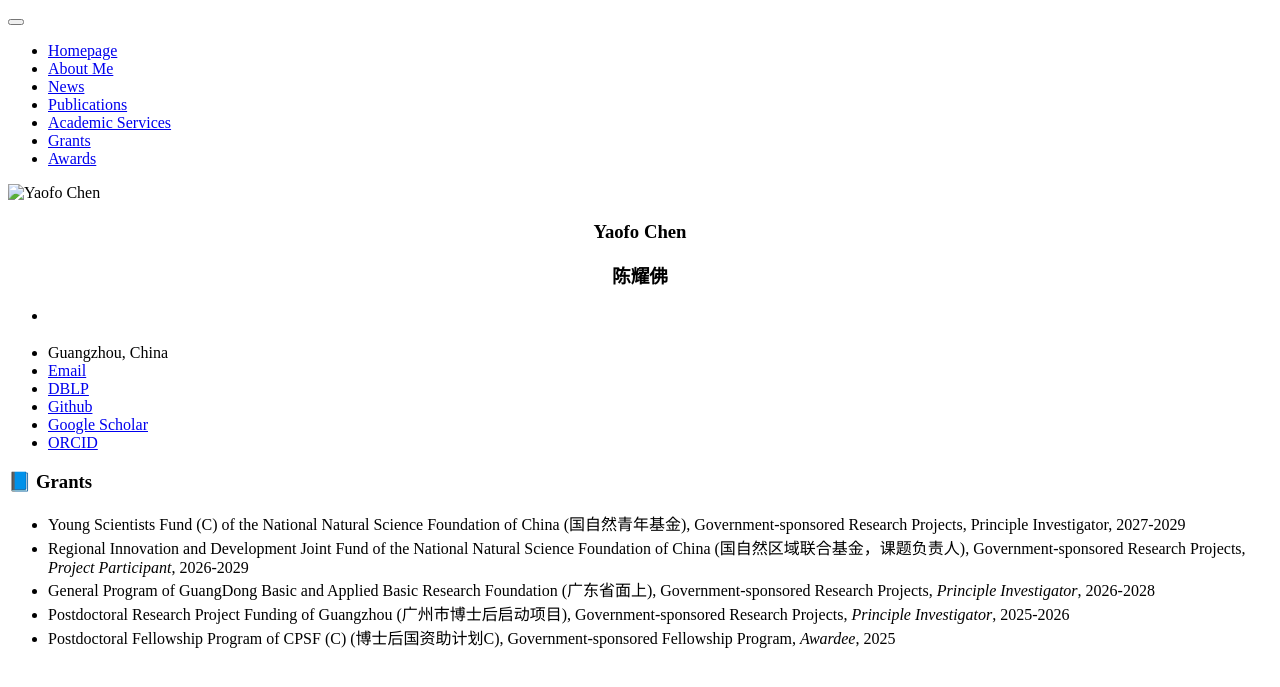
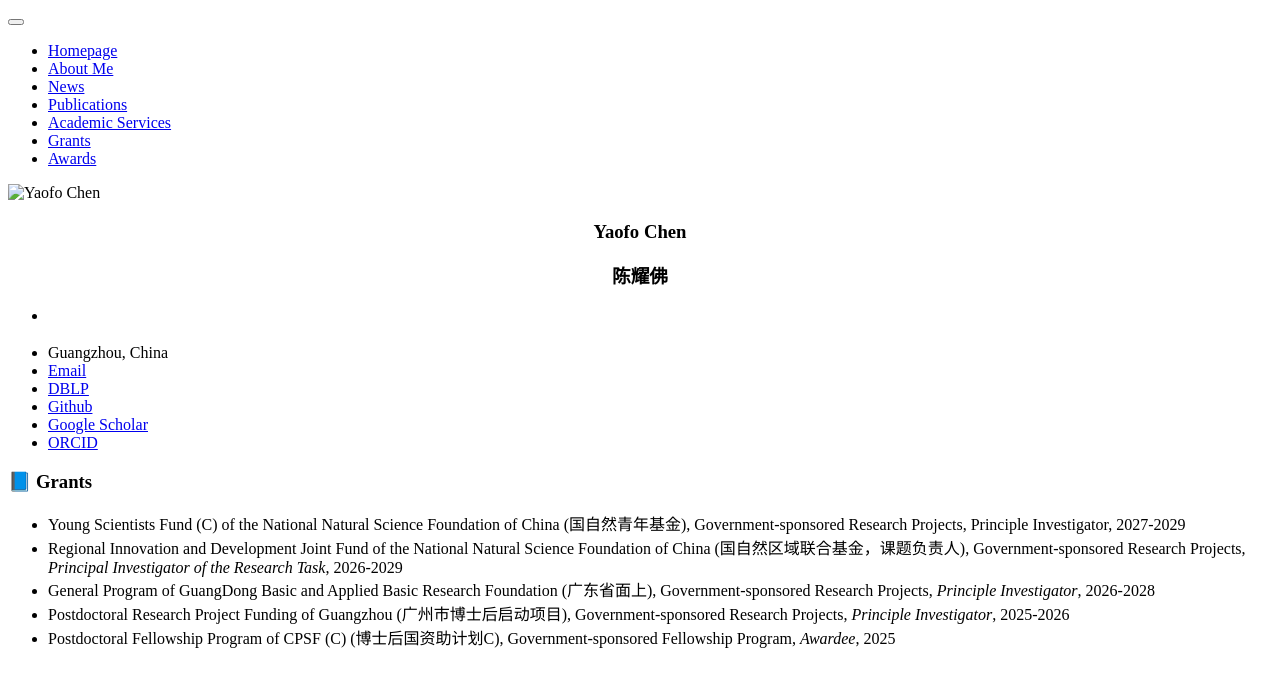
Before and after one commit to chenyaofo/homepagev2, a Jekyll site: the page built from _pages/includes/grants.md, in a window 1280 px wide. Shown: the top 687 px of the page. Built offline with Jekyll 4.4.1, drawn with Linux system fonts in a browser that asks for light colours; our own code applies the rules of GitHub Pages for plain Markdown files; some of the changed lines change nothing that is shown.

Commit message:
Update grants.md

```diff
--- a/_pages/includes/grants.md
+++ b/_pages/includes/grants.md
@@ -23,13 +23,14 @@ PI stands for Principle Investigator, PP stands for Project Participant.
 
 纵向项目 Government-sponsored Research Projects
 
+Research Project of the State Administration of Science, Technology and Industry for National Defence (国家国防科技工业局项目，课题负责人), Government-sponsored Research Projects, Subproject Principal Investigator, 202X–202X
 
 横向项目 Industry-sponsored Research Projects -->
 
 
 # 📘 Grants
  - Young Scientists Fund (C) of the National Natural Science Foundation of China (国自然青年基金), Government-sponsored Research Projects, Principle Investigator, 2027-2029
- - Regional Innovation and Development Joint Fund of the National Natural Science Foundation of China (国自然区域联合基金，课题负责人), Government-sponsored Research Projects, *Project Participant*, 2026-2029
+ - Regional Innovation and Development Joint Fund of the National Natural Science Foundation of China (国自然区域联合基金，课题负责人), Government-sponsored Research Projects, *Principal Investigator of the Research Task*, 2026-2029
  - General Program of GuangDong Basic and Applied Basic Research Foundation (广东省面上), Government-sponsored Research Projects, *Principle Investigator*, 2026-2028
  - Postdoctoral Research Project Funding of Guangzhou (广州市博士后启动项目), Government-sponsored Research Projects, *Principle Investigator*, 2025-2026
  - Postdoctoral Fellowship Program of CPSF (C) (博士后国资助计划C), Government-sponsored Fellowship Program, *Awardee*, 2025
```
